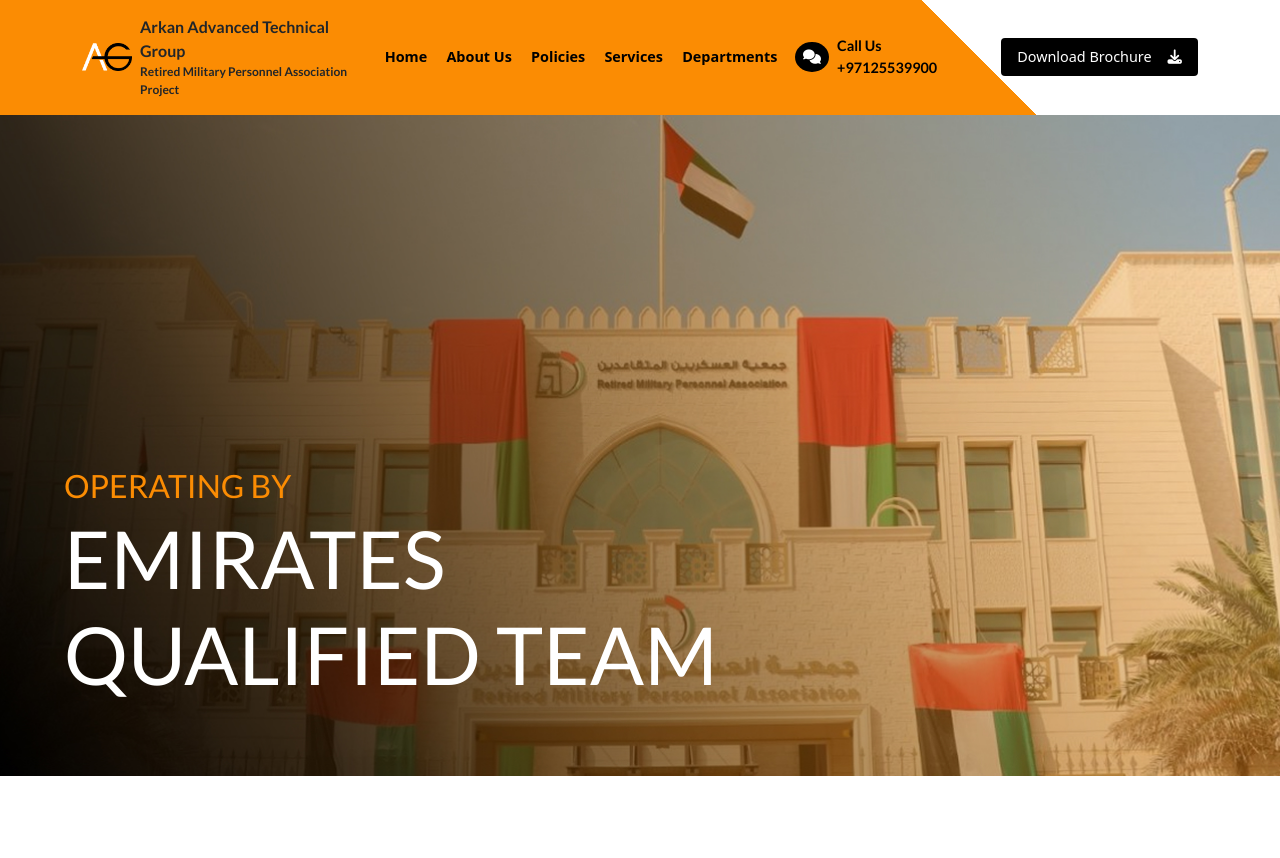
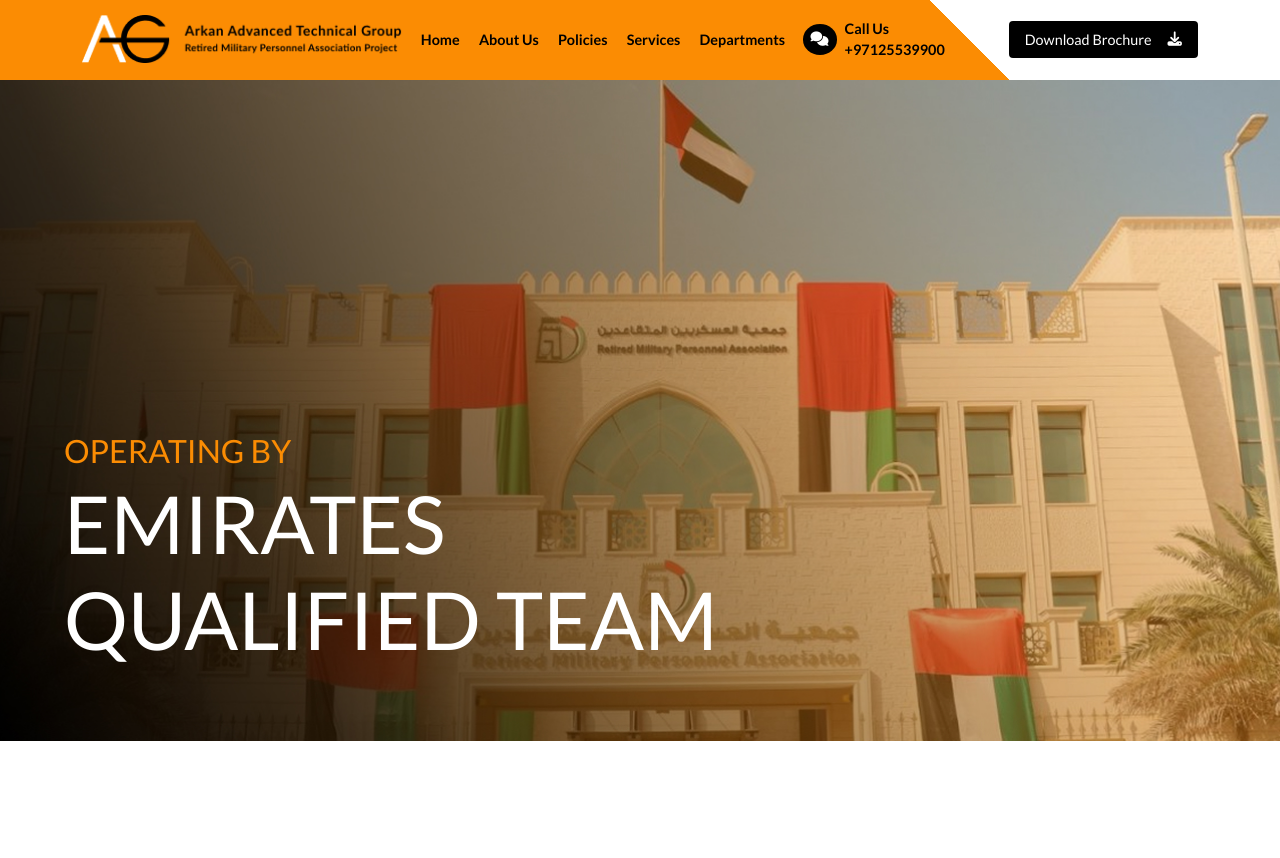
Before and after one commit to kannan-ravi/arkan, a PHP site: page / in a window 1280 px wide; the page is wider, and only the part inside the window is pictured. Shown: the part 317-1175 px from the top of that part. Run offline with PHP 8.4, Linux system fonts and the light colour scheme; grey boxes are pictures that could not be loaded.

Commit message:
80% of the corrections

```diff
--- a/assets/css/about.css
+++ b/assets/css/about.css
@@ -14,7 +14,7 @@
   left: 0;
   width: 100%;
   height: 100%;
-  background-image: linear-gradient(135deg, rgba(0, 0, 0, 0.5), transparent);
+  background-color: rgba(0, 0, 0, 0.5);
 }
 
 .hero-container {
@@ -432,7 +432,7 @@
 }
 
 .speecher-content-container .speecher-regards {
-    margin-bottom: 0.3rem;
+  margin-bottom: 0.3rem;
 }
 
 /* CONTACT US */
--- a/assets/css/global.css
+++ b/assets/css/global.css
@@ -1,10 +1,13 @@
-@import url("https://fonts.googleapis.com/css2?family=Anton&family=Lato:ital,wght@0,100;0,300;0,400;0,700;0,900;1,100;1,300;1,400;1,700;1,900&family=Montserrat:ital,wght@0,100..900;1,100..900&family=Open+Sans:ital,wght@0,300..800;1,300..800&display=swap");
+@import url("https://fonts.googleapis.com/css2?family=Almarai:wght@300;400;700;800&family=Lato:ital,wght@0,100;0,300;0,400;0,700;0,900;1,100;1,300;1,400;1,700;1,900&display=swap");
 
 :root {
   --orange: rgba(251, 140, 3, 1);
   --white: rgba(255, 255, 255, 1);
   --black: rgba(0, 0, 0, 1);
   --gray: rgba(128, 128, 128, 1);
+
+  --ff-english: "Lato", serif;
+  --ff-arabic: "Almarai", serif;
 }
 
 * {
@@ -14,17 +17,35 @@
 }
 
 body {
-  font-family: "Lato", serif;
+  font-family: var(--ff-english);
 }
 
-h1,
-h2,
-h3,
-h4,
-h5,
-h6,
-p {
-  font-family: "Lato", serif;
+.arabic h1,
+.arabic h2,
+.arabic h3,
+.arabic h4,
+.arabic h5,
+.arabic h6,
+.arabic p,
+.arabic span,
+.arabic button,
+.arabic a,
+.arabic div {
+  font-family: var(--ff-arabic);
+}
+
+.english h1,
+.english h2,
+.english h3,
+.english h4,
+.english h5,
+.english h6,
+.english p,
+.english span,
+.english button,
+.english a,
+.english div {
+  font-family: var(--ff-english);
 }
 
 .loading {
--- a/assets/css/header-arabic.css
+++ b/assets/css/header-arabic.css
@@ -1,5 +1,12 @@
 header.arabic .header-nav-container .header-nav .logo {
   flex-direction: row-reverse;
+}
+
+header.arabic .header-nav-container .header-nav .logo img.arabic {
+  display: block;
+}
+header.arabic .header-nav-container .header-nav .logo img.english {
+  display: none;
 }
 
 header.arabic
@@ -21,50 +28,52 @@ header.arabic
 }
 
 header.arabic .header-top-container .header-top {
-    flex-direction: row-reverse;
+  flex-direction: row-reverse;
 }
 
 header.arabic .header-top-container {
-    background: linear-gradient(
-    45deg,
-    var(--orange) 70%,
-    var(--white) 70%
-  );
+  background: linear-gradient(45deg, var(--orange) 70%, var(--white) 70%);
 }
-
 
 @media (min-width: 992px) {
   header.arabic .header-nav-container .header-nav {
     flex-direction: row-reverse;
   }
 
-  header.arabic .header-nav-container .header-nav .header-navbar {
-    flex-direction: row-reverse;
+  header.arabic .header-nav-container .header-nav .logo {
+    margin-left: 1rem;
   }
 
-  header.arabic
-  .header-nav-container
-  .header-nav
-  .header-navbar
-  .nav-list {
-    flex-direction: row-reverse;
-  }
-  header.arabic
-  .header-nav-container
-  .header-nav
-  .header-navbar
-  .nav-list {
+  header.arabic .header-nav-container .header-nav .header-navbar {
     flex-direction: row-reverse;
   }
 
   header.arabic .header-nav-container .header-nav .header-navbar .nav-list {
     flex-direction: row-reverse;
   }
-  header.arabic .header-nav-container .header-nav .header-navbar .nav-list .nav-item:last-child {
+  header.arabic .header-nav-container .header-nav .header-navbar .nav-list {
+    flex-direction: row-reverse;
+  }
+
+  header.arabic .header-nav-container .header-nav .header-navbar .nav-list {
+    flex-direction: row-reverse;
+  }
+  header.arabic
+    .header-nav-container
+    .header-nav
+    .header-navbar
+    .nav-list
+    .nav-item:last-child {
     flex-direction: row-reverse;
     margin-right: 1rem;
   }
-  header.arabic .header-nav-container .header-nav .header-navbar .nav-list .nav-item:last-child p {
+  header.arabic
+    .header-nav-container
+    .header-nav
+    .header-navbar
+    .nav-list
+    .nav-item:last-child
+    p {
     text-align: right;
   }
 
--- a/assets/css/header.css
+++ b/assets/css/header.css
@@ -59,8 +59,16 @@
 }
 
 .header-nav .logo img {
-  max-width: 70px;
+  max-width: 300px;
   height: 100%;
+}
+
+header .header-nav-container .header-nav .logo img.arabic {
+  display: none;
+}
+
+header .header-nav-container .header-nav .logo img.english {
+  display: block;
 }
 
 .header-nav .logo .logo-text {
@@ -265,7 +273,7 @@
   }
 
   .header-nav .logo img {
-    max-width: 50px;
+    max-width: 310px;
     height: 100%;
   }
 
@@ -300,7 +308,7 @@
   }
 
   .header-navbar .nav-item.active {
-      background-color: #FFF3E6;
+    background-color: #fff3e6;
   }
 
   .header-navbar .download-brochure {
@@ -308,7 +316,6 @@
     text-wrap: nowrap;
     background-color: var(--black);
     padding: 0.5rem 1rem;
-
   }
   .header-navbar .close-button {
     display: none;
@@ -338,7 +345,7 @@
   }
 
   .header-top .location-contact-info .location {
-      margin-right: 2.5rem;
+    margin-right: 2.5rem;
   }
 
   .header-nav-container {
@@ -361,6 +368,10 @@
     gap: 0.5rem;
   }
 
+  .header-nav .logo img {
+    max-width: 320px;
+  }
+
   .header-nav .logo .logo-text {
     font-size: 1rem;
   }
@@ -368,13 +379,11 @@
     font-size: 0.9rem;
   }
 
-
   .header-navbar .nav-item {
     font-size: 0.9rem;
     height: 100%;
     padding: 1.85rem 0.6rem;
   }
-
 
   .header-navbar .nav-item i {
     background-color: black;
--- a/assets/css/home.css
+++ b/assets/css/home.css
@@ -1,4 +1,4 @@
-/* HERO STYLE */
+/* ANIMATION */
 @keyframes slideIn {
   from {
     transform: translateX(-100%);
@@ -10,6 +10,16 @@
   }
 }
 
+@keyframes pulse-animation {
+  0% {
+    box-shadow: 0 0 0 0px rgba(251, 140, 3, 0.6);
+  }
+  100% {
+    box-shadow: 0 0 0 15px rgba(251, 140, 3, 0);
+  }
+}
+
+/* HERO STYLE */
 .hero-container {
   position: relative;
 }
@@ -126,6 +136,11 @@
   background-color: var(--orange);
   border-radius: 50%;
   padding: 0.8rem;
+}
+
+.explore-contact-info i:hover {
+  animation: pulse-animation 1s infinite;
+  animation-timing-function: ease-in-out;
 }
 
 .explore-contact-info-content p:nth-child(1) {
@@ -790,6 +805,11 @@
   color: var(--white);
 }
 
+.help-icon:hover {
+  animation: pulse-animation 1s infinite;
+  animation-timing-function: ease-in-out;
+}
+
 .help-text-desc {
   color: var(--orange);
   font-size: 0.6rem;
--- a/assets/css/policies.css
+++ b/assets/css/policies.css
@@ -14,7 +14,7 @@
   left: 0;
   width: 100%;
   height: 100%;
-  background-image: linear-gradient(135deg, rgba(0, 0, 0, 0.5), transparent);
+  background-color: rgba(0, 0, 0, 0.5);
 }
 
 .hero-container {
--- a/assets/css/service.css
+++ b/assets/css/service.css
@@ -24,7 +24,7 @@
   left: 0;
   width: 100%;
   height: 100%;
-  background-image: linear-gradient(135deg, rgba(0, 0, 0, 0.5), transparent);
+  background-color: rgba(0, 0, 0, 0.5);
 }
 
 .hero-container {
--- a/assets/js/main.js
+++ b/assets/js/main.js
@@ -48,8 +48,6 @@ document.addEventListener("DOMContentLoaded", function () {
         }
       });
 
-
-
       if (languageSelect.value === "ar") {
         const elements = document.querySelectorAll("[data-lang-class]");
         elements.forEach((element) => {
@@ -59,13 +57,15 @@ document.addEventListener("DOMContentLoaded", function () {
           }
         });
 
-        document.querySelectorAll('#marquee-container').forEach((element) => {
+        document.querySelectorAll("#marquee-container").forEach((element) => {
           const parent = element.parentNode;
           element.setAttribute("direction", "right");
           const clone = element.cloneNode(true);
           parent.replaceChild(clone, element);
-        })
+        });
 
+        document.body.classList.add("arabic");
+        document.body.classList.remove("english");
         flag.src = "https://flagsapi.com/AE/flat/32.png";
       }
 
@@ -78,13 +78,15 @@ document.addEventListener("DOMContentLoaded", function () {
           }
         });
 
-        document.querySelectorAll('#marquee-container').forEach((element) => {
+        document.querySelectorAll("#marquee-container").forEach((element) => {
           const parent = element.parentNode;
           element.setAttribute("direction", "left");
           const clone = element.cloneNode(true);
           parent.replaceChild(clone, element);
-        })
+        });
 
+        document.body.classList.add("english");
+        document.body.classList.remove("arabic");
         flag.src = "https://flagsapi.com/GB/flat/32.png";
       }
     } catch (error) {
--- a/index.php
+++ b/index.php
@@ -45,7 +45,7 @@
             <div class="swiper-slide hero-carousel-item">
               <img src="./assets/img/home/hero/hero-02.png" alt="Hero Slider Image" class="hero-slider-image" />
               <div class="hero-slider-content">
-                <p class="mb-0" data-locale="home-hero-slider-two-para">construction  and maintenance</p>
+                <p class="mb-0" data-locale="home-hero-slider-two-para">construction and maintenance</p>
                 <h1 data-locale="home-hero-slider-two-title">for durability</h1>
               </div>
             </div>
@@ -138,7 +138,7 @@
               <img src="./assets/img/home/counter/icon-01.svg" alt="counter icon" />
             </div>
             <div class="counter-content">
-              <p data-locale="home-counter-number-one">30+</p>
+              <p data-locale="home-counter-number-one" data-target="30">0+</p>
               <span class="text-uppercase" data-locale="home-counter-card-one">high-value Projects <br> ongoing</span>
             </div>
           </div>
@@ -147,7 +147,7 @@
               <img src="./assets/img/home/counter/icon-02.svg" alt="counter icon" />
             </div>
             <div class="counter-content">
-              <p data-locale="home-counter-number-two">300M+</p>
+              <p data-locale="home-counter-number-two" data-target="300">0M+</p>
               <span class="text-uppercase" data-locale="home-counter-card-two">total project <br> worth</span>
             </div>
           </div>
@@ -156,7 +156,7 @@
               <img src="./assets/img/home/counter/icon-02.svg" alt="counter icon" />
             </div>
             <div class="counter-content">
-              <p data-locale="home-counter-number-three">17+</p>
+              <p data-locale="home-counter-number-three" data-target="17">0+</p>
               <span class="text-uppercase" data-locale="home-counter-card-three">nationalities <br> work together</span>
             </div>
           </div>
@@ -165,7 +165,7 @@
               <img src="./assets/img/home/counter/icon-02.svg" alt="counter icon" />
             </div>
             <div class="counter-content">
-              <p data-locale="home-counter-number-four">1300+</p>
+              <p data-locale="home-counter-number-four" data-target="1300">0+</p>
               <span class="text-uppercase" data-locale="home-counter-card-four">total <br> workforce</span>
             </div>
           </div>
@@ -186,10 +186,10 @@
               <div class="servicelist-card">
                 <img src="./assets/img/home/servicelist/construction-services-icon.svg" alt="Arkan Construction Service Icon">
                 <h4 data-locale="home-servicelist-card-one-title">Construction Services</h4>
-                <a href="#">Read More</a>
+                <a href="./construction-services.php">Read More</a>
               </div>
             </div>
-            <div class="servicelist-more-container">
+            <!-- <div class="servicelist-more-container">
               <div class="servicelist-more">
                 <h5 data-locale="home-servicelist-card-one-title">Construction Services</h5>
                 <ul>
@@ -214,7 +214,7 @@
                 </ul>
                 <a href="./construction-services.php" data-locale="home-servicelist-card-learn-more">Learn more</a>
               </div>
-            </div>
+            </div> -->
           </div>
           <div class="position-relative overflow-hidden rounded-3 servicelist-item-container">
             <div class="servicelist-item">
@@ -224,10 +224,10 @@
               <div class="servicelist-card">
                 <img src="./assets/img/home/servicelist/facility-management-soft-services.svg" alt="Arkan Construction Service Icon">
                 <h4 data-locale="home-servicelist-card-two-title">Facility Management Soft Services</h4>
-                <a href="#">Read More</a>
+                <a href="./facility-services.php">Read More</a>
               </div>
             </div>
-            <div class="servicelist-more-container">
+            <!-- <div class="servicelist-more-container">
               <div class="servicelist-more">
                 <h5 data-locale="home-servicelist-card-two-title">Facility Management Soft Services</h5>
                 <ul>
@@ -249,7 +249,7 @@
                 </ul>
                 <a href="./facility-services.php" data-locale="home-servicelist-card-learn-more">Learn more</a>
               </div>
-            </div>
+            </div> -->
           </div>
           <div class="position-relative overflow-hidden rounded-3 servicelist-item-container">
             <div class="servicelist-item">
@@ -259,10 +259,10 @@
               <div class="servicelist-card">
                 <img src="./assets/img/home/servicelist/maintenance-services.svg" alt="Arkan Construction Service Icon">
                 <h4 data-locale="home-servicelist-card-three-title">Maintenance Services</h4>
-                <a href="#">Read More</a>
+                <a href="./maintenance-services.php">Read More</a>
               </div>
             </div>
-            <div class="servicelist-more-container">
+            <!-- <div class="servicelist-more-container">
               <div class="servicelist-more">
                 <h5 data-locale="home-servicelist-card-three-title">Maintenance Services</h5>
                 <ul>
@@ -278,7 +278,7 @@
                 </ul>
                 <a href="./maintenance-services.php " data-locale="home-servicelist-card-learn-more">Learn more</a>
               </div>
-            </div>
+            </div> -->
           </div>
         </div>
     </section>
--- a/views/header.view.php
+++ b/views/header.view.php
@@ -34,11 +34,12 @@
     <div class="container">
       <div class="header-nav">
         <div class="logo">
-          <img src="./assets/img/logo/logo-89px.png" alt="logo" class="w-100">
-          <div>
+          <img src="./assets/img/logo/logo.png" alt="logo" class="w-100 english">
+          <img src="./assets/img/logo/logo-arabic.png" alt="logo" class="w-100 arabic">
+          <!-- <div>
             <p class="logo-text" data-locale="header-company-name">Arkan Advanced Technical Group</p>
             <p class="logo-small-text" data-locale="header-company-description">Retired Military Personnel Association Project</p>
-          </div>
+          </div> -->
         </div>
 
         <nav class="header-navbar">
@@ -64,7 +65,7 @@
               <div>
                 <p class="mb-0" data-locale="header-call-us">Call Us</p>
                 <p class="mb-0">
-                 +97125539900
+                  +97125539900
                 </p>
               </div>
             </li>
@@ -112,15 +113,13 @@
   </div>
 </header>
 <script>
-document.addEventListener("DOMContentLoaded", function () {
+  document.addEventListener("DOMContentLoaded", function() {
     const navLinks = document.querySelectorAll(".nav-list .nav-item .nav-link");
 
     navLinks.forEach(link => {
-        if (link.href === window.location.href) {
-            link.parentElement.classList.add("active");
-        }
+      if (link.href === window.location.href) {
+        link.parentElement.classList.add("active");
+      }
     });
-});
-
-
+  });
 </script>
```
Also changed, not shown: assets/css/department.css (+19 -6 lines), assets/js/home.js (+46 -2 lines), assets/img/logo/logo-arabic.png (added), assets/img/logo/logo.png (added).
